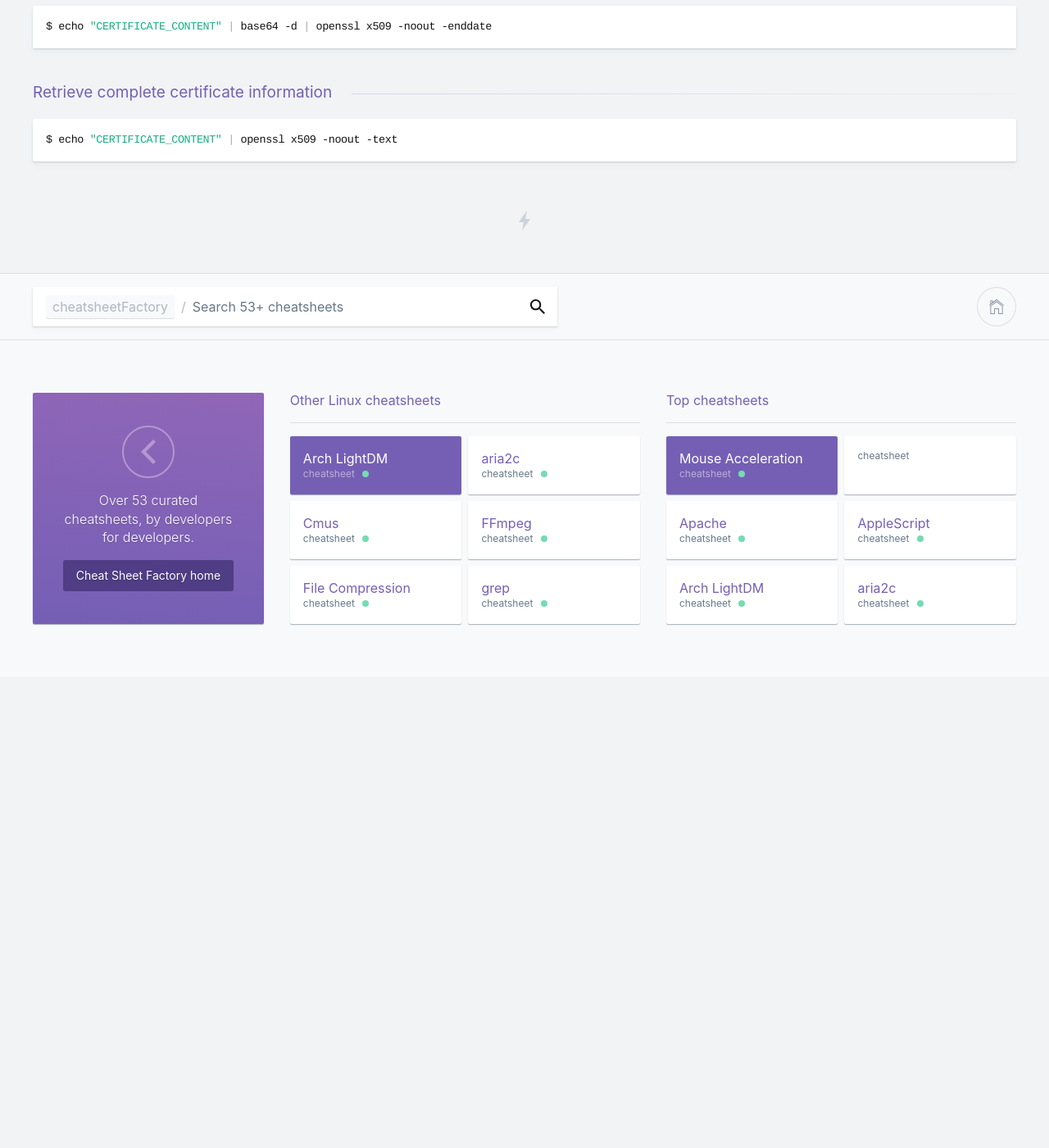
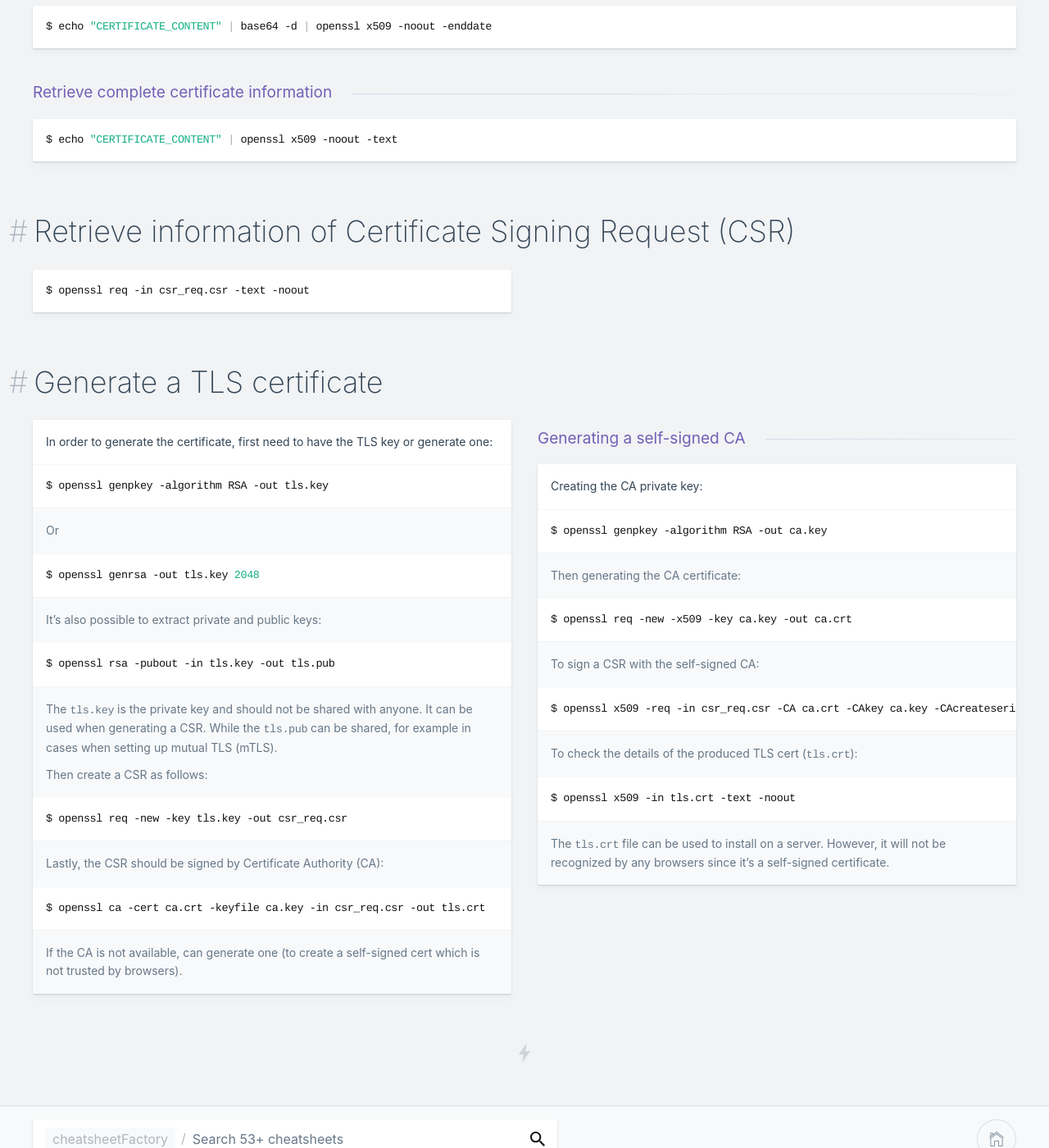
Before and after one commit to kasramp/cheat-sheet-factory, a Jekyll site: the page built from linux/openssl.md, in a window 1280 px wide and 1400 px high, scrolled down 516 px. Shown: the whole window at 82% size. Built offline with Jekyll 4.4.1, drawn with Linux system fonts in a browser that asks for light colours; nearby versions of some CDN libraries; before the commit the page ends 1341 px from its top, so only the background shows below that.

Commit message:
Update OpenSSL cheat sheet

````diff
--- a/linux/openssl.md
+++ b/linux/openssl.md
@@ -38,3 +38,73 @@ $ echo "CERTIFICATE_CONTENT" | base64 -d | openssl x509 -noout -enddate
 ```bash
 $ echo "CERTIFICATE_CONTENT" | openssl x509 -noout -text
 ```
+
+## Retrieve information of Certificate Signing Request (CSR)
+
+```bash
+$ openssl req -in csr_req.csr -text -noout
+```
+
+## Generate a TLS certificate
+
+In order to generate the certificate, first need to have the TLS key or generate one:
+
+```bash
+$ openssl genpkey -algorithm RSA -out tls.key
+```
+
+Or
+
+```bash
+$ openssl genrsa -out tls.key 2048
+```
+
+It's also possible to extract private and public keys:
+
+```bash
+$ openssl rsa -pubout -in tls.key -out tls.pub
+```
+
+The `tls.key` is the private key and should not be shared with anyone. It can be used when generating a CSR. While the `tls.pub` can be shared, for example in cases when setting up mutual TLS (mTLS).
+
+Then create a CSR as follows:
+
+```bash
+$ openssl req -new -key tls.key -out csr_req.csr
+```
+
+Lastly, the CSR should be signed by Certificate Authority (CA):
+
+```bash
+$ openssl ca -cert ca.crt -keyfile ca.key -in csr_req.csr -out tls.crt
+```
+
+If the CA is not available, can generate one (to create a self-signed cert which is not trusted by browsers).
+
+### Generating a self-signed CA
+
+Creating the CA private key:
+
+```bash
+$ openssl genpkey -algorithm RSA -out ca.key
+```
+
+Then generating the CA certificate:
+
+```bash
+$ openssl req -new -x509 -key ca.key -out ca.crt
+```
+
+To sign a CSR with the self-signed CA:
+
+```bash
+$ openssl x509 -req -in csr_req.csr -CA ca.crt -CAkey ca.key -CAcreateserial -out tls.crt
+```
+
+To check the details of the produced TLS cert (`tls.crt`):
+
+```bash
+$ openssl x509 -in tls.crt -text -noout
+```
+
+The `tls.crt` file can be used to install on a server. However, it will not be recognized by any browsers since it's a self-signed certificate.
````
